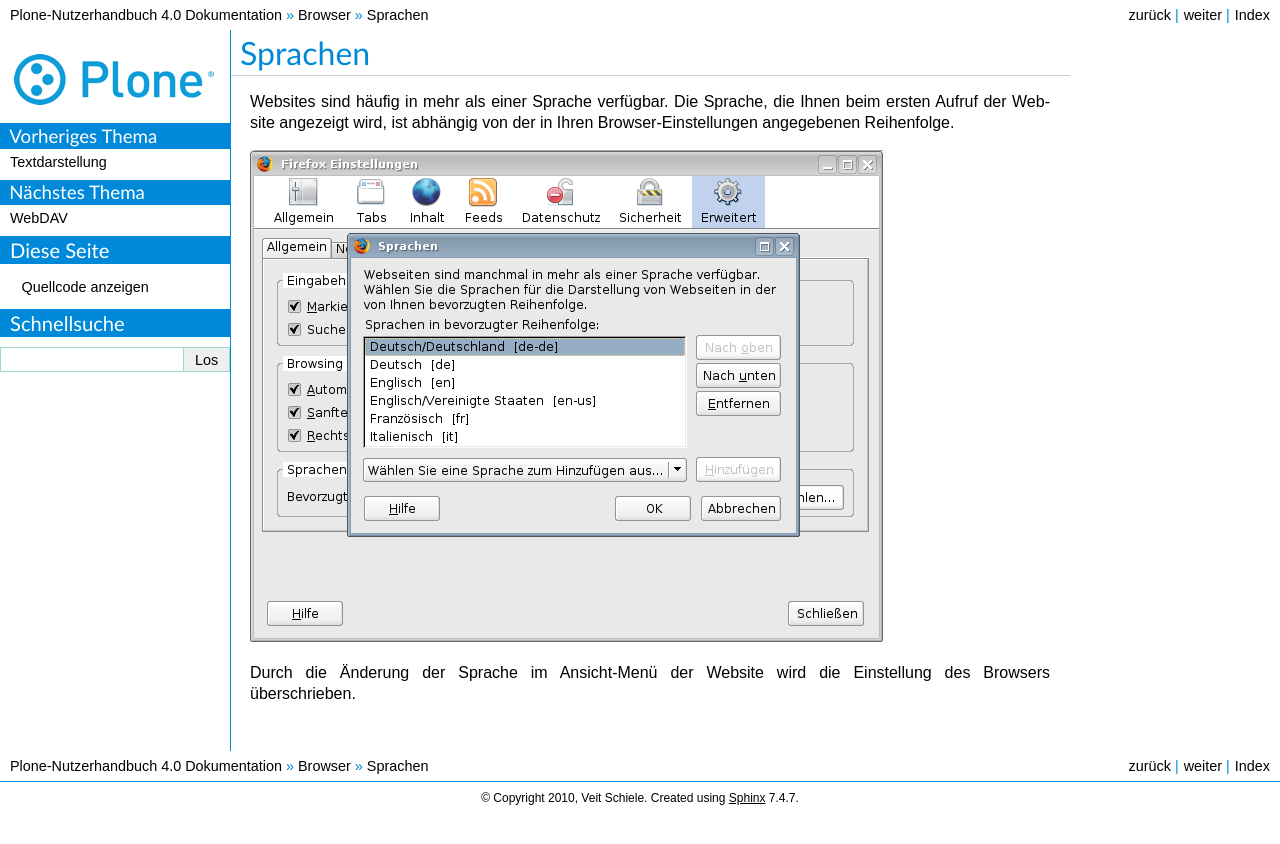
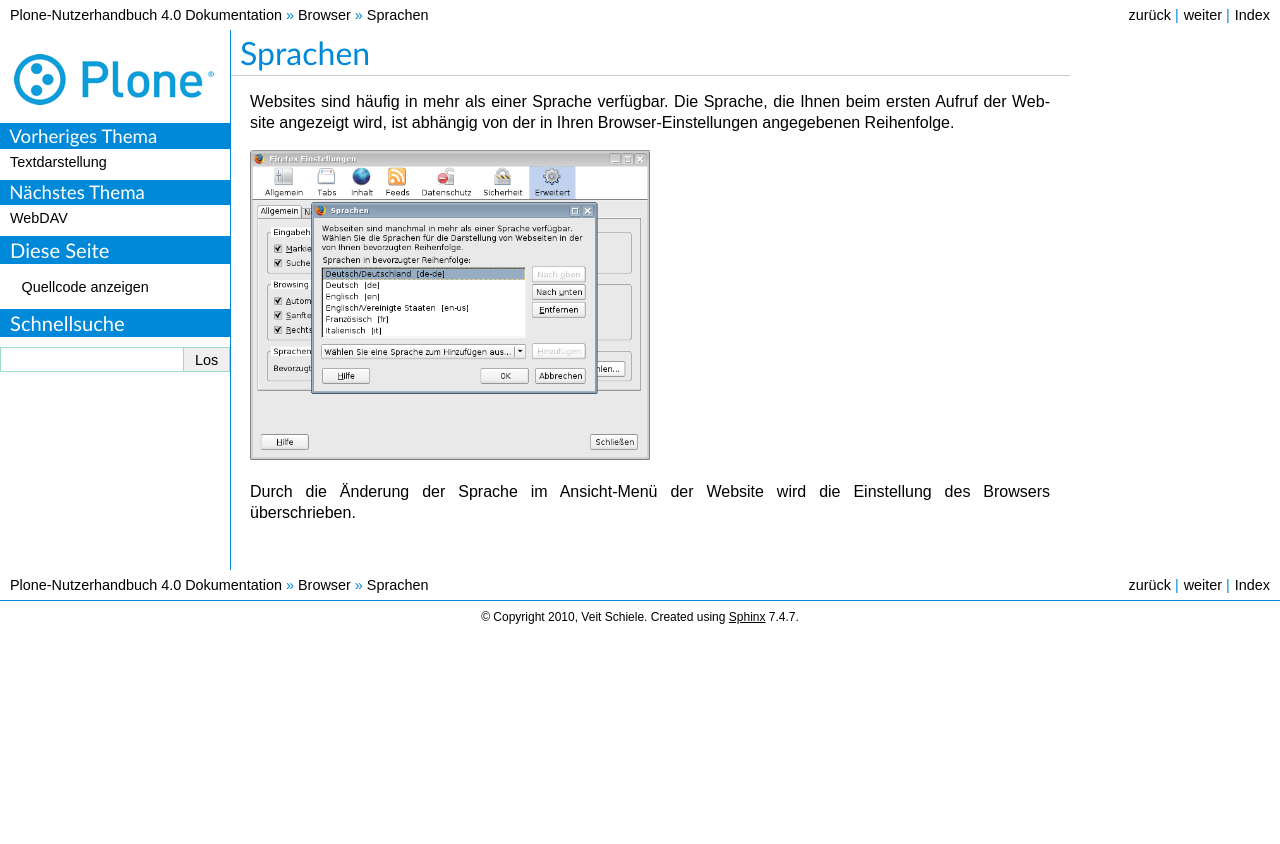
Before and after one commit to veit/plone-nutzerhandbuch, a Sphinx documentation site: the page built from source/browser/sprachen.rst, in a window 1280 px wide. Shown: the top 844 px of the page. Built offline with Sphinx 7.4.7, drawn with Linux system fonts in a browser that asks for light colours; pages that are not in the unit, such as notebooks, are missing from menus.

Commit message:
Set max width 400px for images

```diff
--- a/source/browser/sprachen.rst
+++ b/source/browser/sprachen.rst
@@ -6,5 +6,7 @@
 |Einstellungen - Sprachen|
 
 .. |Einstellungen - Sprachen| image:: browser-sprachen.png
+                                :width: 400px
+                                :target: ../_images/browser-sprachen.png
 
 Durch die Änderung der Sprache im Ansicht-Menü der Website wird die Einstellung des Browsers überschrieben.
--- a/source/browser/textdarstellung.rst
+++ b/source/browser/textdarstellung.rst
@@ -4,6 +4,8 @@
 |Browser - Schriftarten|
 
 .. |Browser - Schriftarten| image:: browser-schriftarten.png
+                            :width: 400px
+                            :target: ../_images/browser-schriftarten.png
 
 Schriftart
 ==========
--- a/source/visueller-editor-tinymce/index.rst
+++ b/source/visueller-editor-tinymce/index.rst
@@ -360,6 +360,8 @@
  Attribute einfügen/bearbeiten
 
 .. |TinyMCE| image:: tinymce.png
+   :width: 400px
+   :target: ../_images/tinymce.png
 .. |Speichern| image:: speichern.png
 .. |Fett| image:: fett.png
 .. |Kursiv| image:: kursiv.png
```
